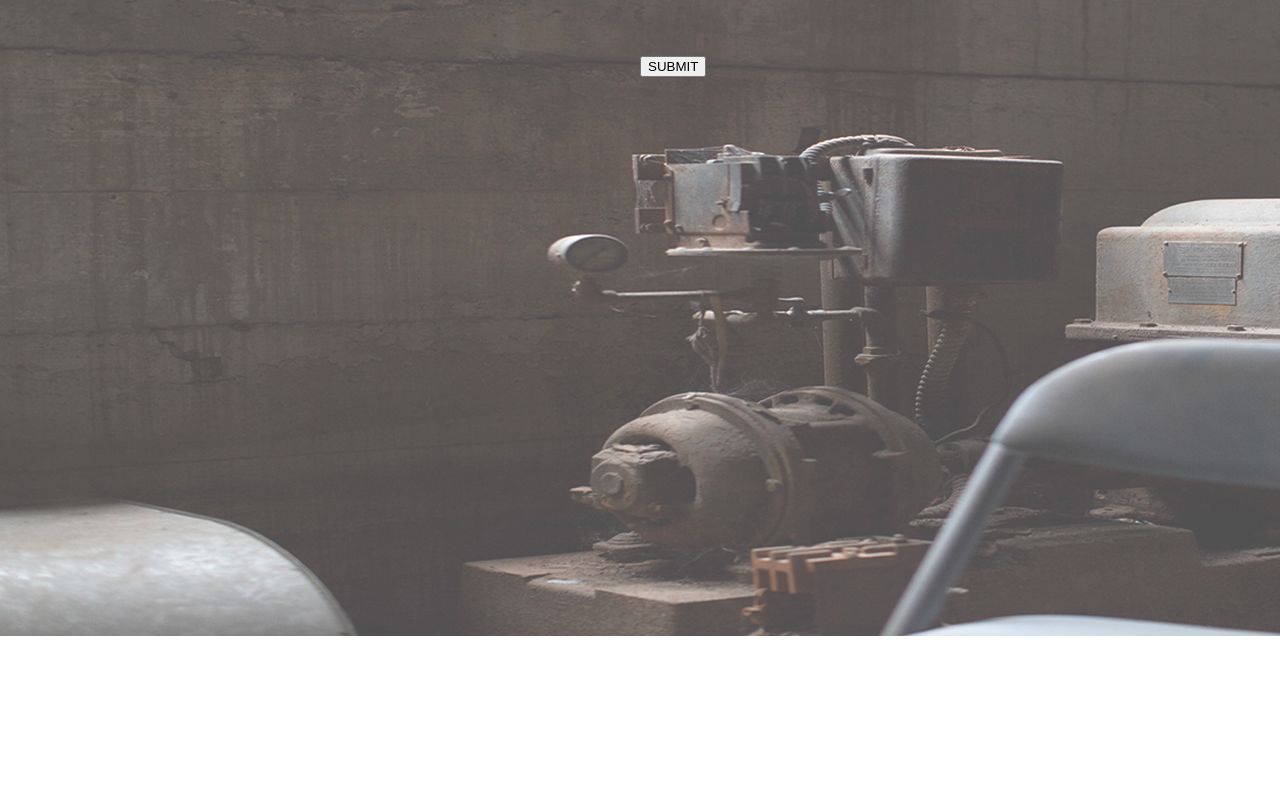
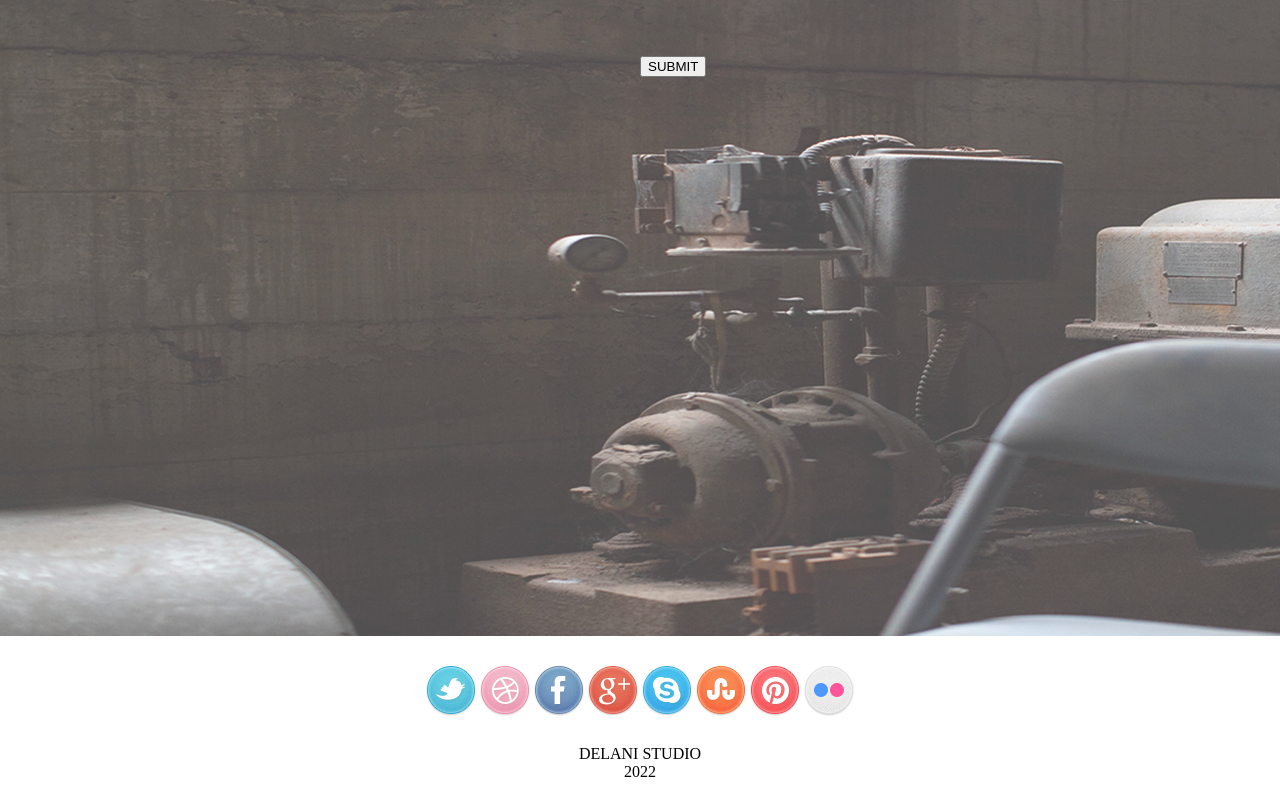
Before and after one commit to Doyo54/Week-3-Independent-Project, a plain HTML site: page index.html in a window 1280 px wide. Shown: the part 3376-4173 px from the top of the page. Before the commit the page ends 4016 px from the top, so only its background shows below. Drawn offline with Linux system fonts and the light colour scheme.

Commit message:
I have now added the social icons to the site

```diff
--- a/index.html
+++ b/index.html
@@ -92,30 +92,9 @@
                     <data-text>Portfolio8</data-text>
                 </div>
 
-
-
-
-
-
-
             </div>
 
         </div>
-
-
-
-
-
-
-
-
-
-
-
-
-
-
-
 
 
 
@@ -129,20 +108,22 @@
    <div class="submit">
        <button id="btn">SUBMIT</button>
    </div>
+</div>
 
-
-
-
-
-
+<div class="socialIcons">
+    <img src="./social-icons/twitter.png" alt="">
+    <img src="./social-icons/dribble.png" alt="">
+    <img src="./social-icons/facebook.png" alt="">
+    <img src="./social-icons/g_plus.png" alt="">
+    <img src="./social-icons/skype.png" alt="">
+    <img src="./social-icons/stumble_upon.png" alt="">
+    <img src="./social-icons/pinterest.png" alt="">
+    <img src="./social-icons/flickr.png" alt="">
 
 </div>
-
-
-
-
-
-
+<div class="footer">
+    <p>DELANI STUDIO <br> 2022</p>
+</div>
 
 
 </div>
--- a/style.css
+++ b/style.css
@@ -198,3 +198,10 @@ h4 {
     left: 250%;
     font-size: 100%;
 }
+.socialIcons {
+    text-align: center;
+    margin: 2%;
+}
+.footer {
+    text-align: center;
+}
```
Also changed, not shown: social-icons/behance.png (added), social-icons/dribble.png (added), social-icons/facebook.png (added), social-icons/flickr.png (added), social-icons/g_plus.png (added), social-icons/pinterest.png (added), social-icons/skype.png (added), social-icons/stumble_upon.png (added), social-icons/twitter.png (added), social-icons/you_tube.png (added).
